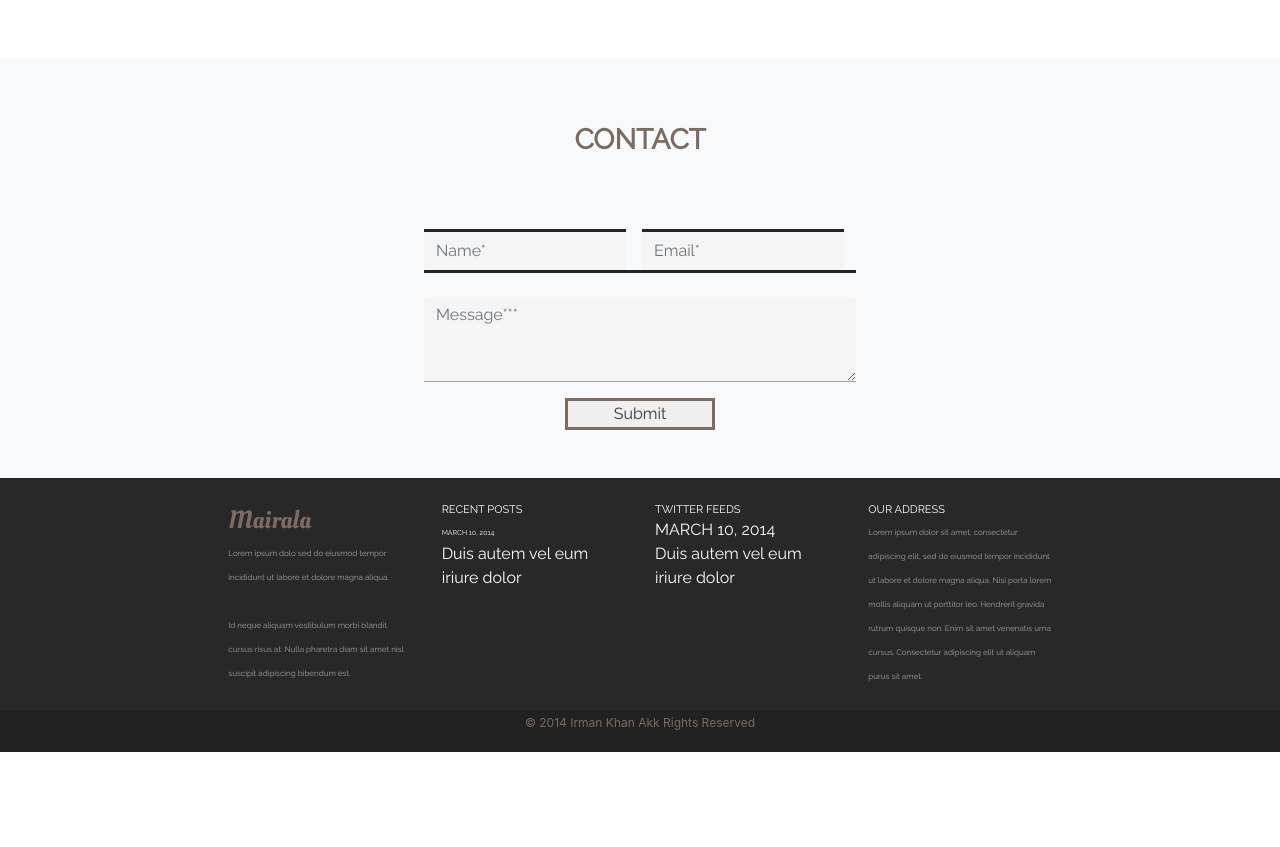
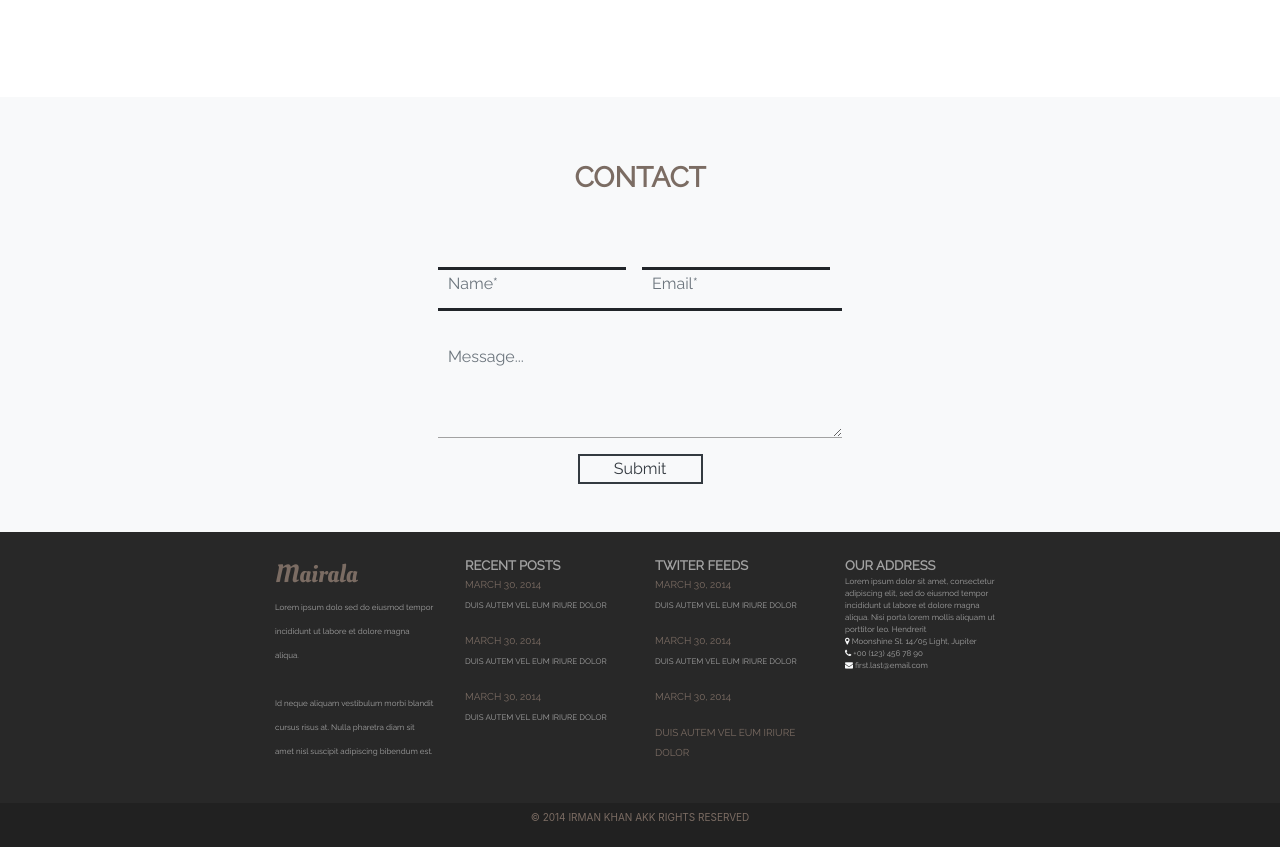
Before and after one commit to halebeau/sunnybyte-test, a website: page index.html in a window 1280 px wide. Shown: the part 1917-2764 px from the top of the page. Before the commit the page ends 2669 px from the top, so only its background shows below. Drawn offline with nearby package versions, Linux system fonts and the light colour scheme.

Commit message:
last commit

```diff
--- a/index.html
+++ b/index.html
@@ -58,7 +58,7 @@
                         <h1>the <span1 class="greyText">premium</span1> quality <br> psd template for <span1
                                 class="greyText">free</span1>
                         </h1>
-                        <button class="btn btn-md"><i class="fa fa-download float-right text-white"></i>download
+                        <button class="btn btn-md"></i>download<i class="fa fa-download text-white pl-2"></i>
                         </button>
                     </div>
                 </div>
@@ -69,10 +69,11 @@
     <section>
         <div class="container text-center">
             <div class="row-services d-flex justify-content-center pt-5 pb-3">services we provide</div>
-            <div class="row-text pb-5">Lorem ipsum dolor sit amet, consectetur adipiscing elit, sed do eiusmod
-                tempor incididunt ut labore
-                et dolore magna aliqua. Id cursus metus aliquam eleifend mi. Aliquam nulla facilisi cras fermentum
-                odio eu feugiat pretium nibh.</div>
+            <div class="row-text text-center pb-5">Lorem ipsum dolor sit amet, consectetur adipiscing elit, sed do
+                eiusmod
+                tempor incididunt ut labore et dolore magna aliqua. Id cursus metus aliquam eleifend mi. Aliquam nulla
+                facilisi cras fermentum
+                odio eu feugiat pretium nibh. magna aliqua.</div>
         </div>
         <div class="container">
             <div class="row">
@@ -120,7 +121,7 @@
             </div>
         </div>
 
-        <!-- IAMGE 1 -->
+        <!-- IMAGE 1 -->
         <div class="row pb-4">
             <div class="col-2">
                 <div class="panel"></div>
@@ -203,9 +204,9 @@
                 </form>
                 <div class="form-group">
                     <label for="message"></label>
-                    <textarea id="message" class="form-control" placeholder="Message***" rows="3"></textarea>
+                    <textarea id="message" class="form-control" placeholder="Message..." rows="3"></textarea>
                 </div>
-                <input class="btn1 btn-outline-dark d-flex justify-content-center mx-auto bg" style="width: 150px;"
+                <input class="btn1 btn-outline-dark d-flex justify-content-center mx-auto bg" style="width: 125px;"
                     type="submit" value="Submit">
             </div>
     </div>
@@ -222,25 +223,63 @@
                 <div class="col-2">
                     <div class="panel2" style="color: rgb(123, 108, 99);">Mairala</div>
                     <p1>Lorem ipsum dolo sed do eiusmod tempor incididunt ut labore et dolore magna aliqua. <br> <br>
-                    Id neque aliquam vestibulum morbi blandit cursus risus at. Nulla pharetra diam sit amet nisl suscipit adipiscing bibendum est.</p1>
+                        Id neque aliquam vestibulum morbi blandit cursus risus at. Nulla pharetra diam sit amet nisl
+                        suscipit adipiscing bibendum est.</p1>
                 </div>
                 <div class="col-2">
                     <div class="panel3">recent posts</div>
                     <div>
-                    <span2>MARCH 10, 2014</span2> <br>
-                    Duis autem vel eum iriure dolor
+                        <p>march 30, 2014<br>
+                            <p1>Duis autem vel eum iriure dolor</p1>
+                        </p>
+                    </div>
+                    <div>
+                        <p>march 30, 2014<br>
+                            <p1>Duis autem vel eum iriure dolor</p1>
+                        </p>
+                    </div>
+                    <div>
+                        <p>march 30, 2014<br>
+                            <p1>Duis autem vel eum iriure dolor</p1>
+                        </p>
+                    </div>
+
+                </div>
+                <div class="col-2">
+                    <div class="panel3">twiter feeds</div>
+                    <div>
+                        <p>march 30, 2014<br>
+                            <p1>Duis autem vel eum iriure dolor</p1>
+                        </p>
+                    </div>
+                    <div>
+                        <p>march 30, 2014<br>
+                            <p1>Duis autem vel eum iriure dolor</p1>
+                        </p>
+                    </div>
+                    <div>
+                        <p>march 30, 2014<br>
+                            <p>Duis autem vel eum iriure dolor</p>
+                        </p>
                     </div>
                 </div>
-            <div class="col-2">
-                <div class="panel3">twitter feeds</div>
+                <p1 class="col-2">
+                    <div class="panel3">our address</div>
+                    <p1>Lorem ipsum dolor sit amet, consectetur adipiscing elit, sed do eiusmod tempor incididunt ut
+                        labore et dolore magna aliqua. Nisi porta lorem mollis aliquam ut porttitor leo. Hendrerit
                         <div>
-                        <span1>MARCH 10, 2014</span1> <br>
-                        Duis autem vel eum iriure dolor
+                            <i class="fa fa-map-marker text-light"></i>
+                            <p1>Moonshine St. 14/05 Light, Jupiter</p1>
                         </div>
+                        <div>
+                            <i class="fa fa-phone text-light"></i>
+                            <p1>+00 (123) 456 78 90</p1>
                         </div>
-            <div class="col-2">
-                <div class="panel5">our address</div>
-                <p1>Lorem ipsum dolor sit amet, consectetur adipiscing elit, sed do eiusmod tempor incididunt ut labore et dolore magna aliqua. Nisi porta lorem mollis aliquam ut porttitor leo. Hendrerit gravida rutrum quisque non. Enim sit amet venenatis urna cursus. Consectetur adipiscing elit ut aliquam purus sit amet.</p1>
+                        <div>
+                            <i class="fa fa-envelope text-light"></i>
+                            <p1>first.last@email.com</p1>
+                        </div>
+                    </p1>
                     </div>
                     <div class="col-2">
                         <div class="panel2"></div>
--- a/main.css
+++ b/main.css
@@ -6,7 +6,6 @@
 
 .navbar-brand {
     font-size: 2.25rem;
-    color: rgb(123, 108, 99);
 }
 
 .nav-link {
@@ -15,10 +14,6 @@
     font-family: Arial, Helvetica, sans-serif;
     text-transform: uppercase;
     position: relative;
-}
-
-.nav-link:active {
-    text-decoration: underline;
 }
 
 .nav-link-active:hover {
@@ -77,7 +72,10 @@ h1 {
     color: white;
     background-color: rgba(48, 48, 48, 90%);
     text-transform: uppercase;
+    text-align: center;
     font-family: 'Raleway', sans-serif;
+    font-size: 12px;
+    width: 40%;
 }
 
 /* SERVICES */
@@ -96,6 +94,8 @@ h1 {
 .row-text {
     font-family: 'Raleway', sans-serif;
     font-size: smaller;
+    padding: 0px 300px;
+    line-height: 20px;
 }
 
 h4 {
@@ -107,6 +107,7 @@ h4 {
 p {
     color: rgb(123, 108, 99);
     font-size: 12px;
+    line-height: 20px;
 }
 
 .fa {
@@ -181,8 +182,9 @@ label {
 }
 
 .form-control {
-    background: rgb(245, 245, 245);
+    background: none;
     border: none;
+    padding: 10px 0px 20px 10px;
 }
 
 .form-check {
@@ -195,7 +197,8 @@ label {
 }
 
 .btn1 {
-    border: solid rgb(123, 108, 99);
+    border: 2px solid;
+    background: none;
 }
 
 /* FOOTER */
@@ -204,9 +207,6 @@ footer {
     background: rgb(40, 40, 40);
 }
 
-.container {
-    max-width: 100%;
-}
 .col-2 {
     color: white;
 }
@@ -229,9 +229,16 @@ p1 {
     height: 100%;
 }
 
-.panel3, .panel5 {
+.panel3 {
     text-transform: uppercase;
-    font-size: 11px;
+    font-size: 13px;
+    font-weight: 900;
+    color: rgb(162, 162, 162);
+}
+
+p {
+    font-size: 10px;
+    text-transform: uppercase;
 }
 
 span2 {
```
Also changed, not shown: 6 other files. Lines whose indentation alone changed are shown as unchanged.
